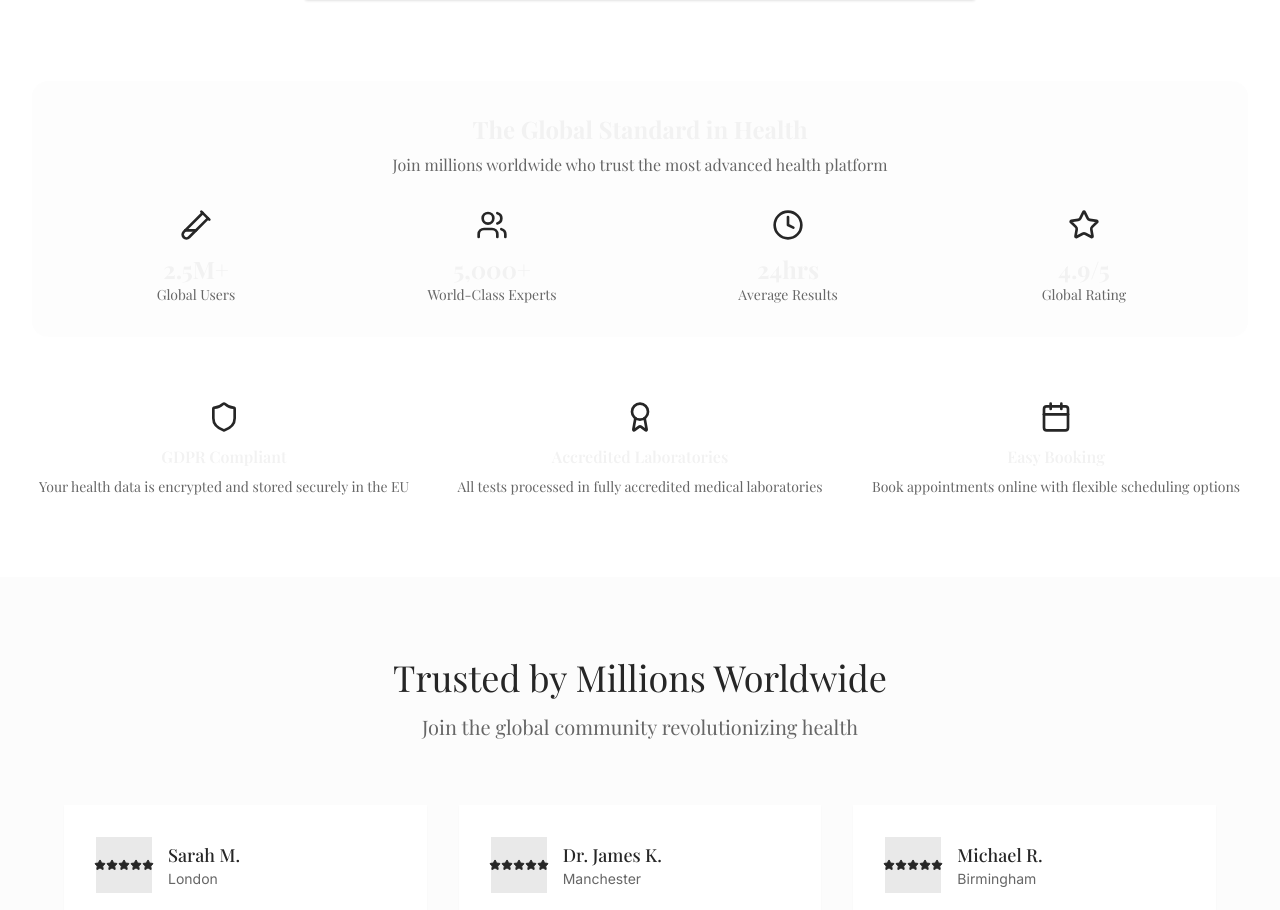
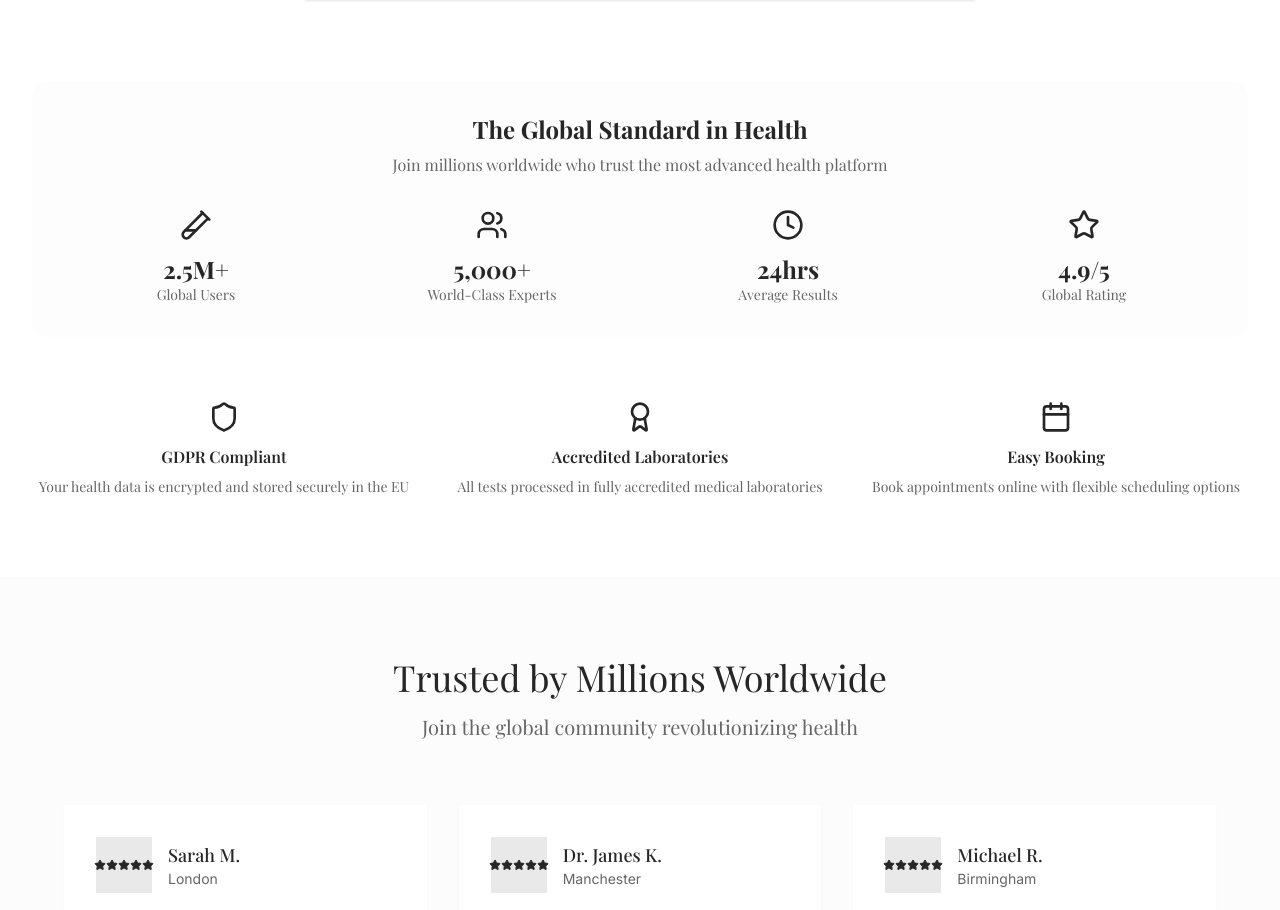
Before and after one commit to Nuvivo-HF-website/nuvivo-health-flow, a React (Vite) app: page / in a window 1280 px wide. Shown: the part 2945-3855 px from the top of the page. Built offline with nearby package versions, Linux system fonts and the light colour scheme.

Commit message:
Code edited in Lovable Code Editor
Edited UI in Lovable

```diff
--- a/src/components/Services.tsx
+++ b/src/components/Services.tsx
@@ -360,7 +360,7 @@ const Services = () => {
         {/* Stats Section */}
         <div className="bg-secondary/30 rounded-2xl p-8 mb-16">
           <div className="text-center mb-8">
-            <h3 className="text-2xl font-bold text-accent mb-2">The Global Standard in Health</h3>
+            <h3 className="text-2xl font-bold text-primary mb-2">The Global Standard in Health</h3>
             <p className="text-muted-foreground">Join millions worldwide who trust the most advanced health platform</p>
           </div>
 
@@ -370,7 +370,7 @@ const Services = () => {
               return (
                 <div key={index} className="text-center">
                   <IconComponent className="w-8 h-8 text-primary mx-auto mb-3" />
-                  <div className="text-2xl font-bold text-accent">{stat.number}</div>
+                  <div className="text-2xl font-bold text-primary">{stat.number}</div>
                   <div className="text-sm text-muted-foreground">{stat.label}</div>
                 </div>
               );
@@ -382,21 +382,21 @@ const Services = () => {
         <div className="grid grid-cols-1 md:grid-cols-3 gap-8">
           <div className="text-center">
             <Shield className="w-8 h-8 text-primary mx-auto mb-3" />
-            <h3 className="font-semibold text-accent mb-2">GDPR Compliant</h3>
+            <h3 className="font-semibold text-primary mb-2">GDPR Compliant</h3>
             <p className="text-sm text-muted-foreground">
               Your health data is encrypted and stored securely in the EU
             </p>
           </div>
           <div className="text-center">
             <Award className="w-8 h-8 text-primary mx-auto mb-3" />
-            <h3 className="font-semibold text-accent mb-2">Accredited Laboratories</h3>
+            <h3 className="font-semibold text-primary mb-2">Accredited Laboratories</h3>
             <p className="text-sm text-muted-foreground">
               All tests processed in fully accredited medical laboratories
             </p>
           </div>
           <div className="text-center">
             <Calendar className="w-8 h-8 text-primary mx-auto mb-3" />
-            <h3 className="font-semibold text-accent mb-2">Easy Booking</h3>
+            <h3 className="font-semibold text-primary mb-2">Easy Booking</h3>
             <p className="text-sm text-muted-foreground">
               Book appointments online with flexible scheduling options
             </p>
```
